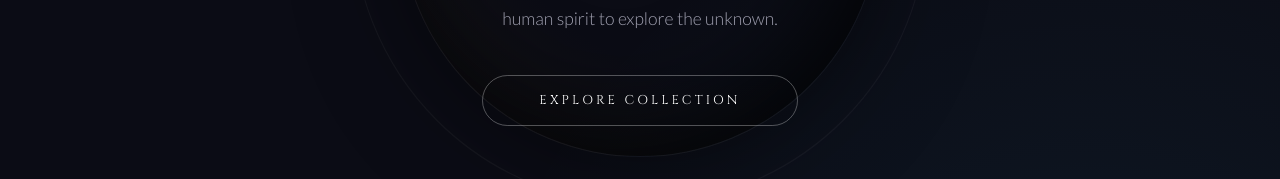
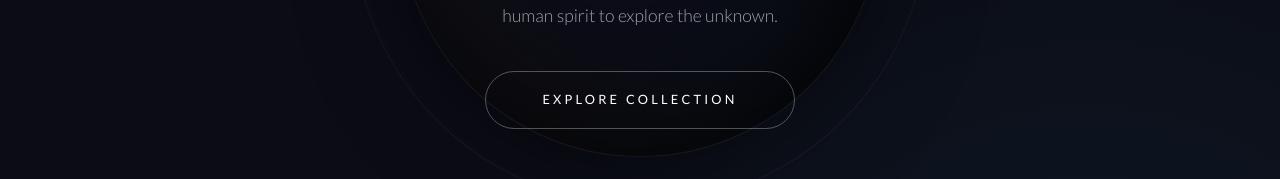
Before and after one commit to dmrusoff/musksmusk, a Next.js app: page / in a window 1280 px wide. Shown: the part 513-692 px from the top of the page. Built offline with nearby package versions, Linux system fonts and the light colour scheme.

Commit message:
Link Explore Collection button to products section

```diff
--- a/components/Hero.js
+++ b/components/Hero.js
@@ -13,9 +13,9 @@ export default function Hero() {
                     A collection of fragrances inspired by the indomitable <br />
                     human spirit to explore the unknown.
                 </p>
-                <button className={styles.cta}>
+                <a href="#products" className={styles.cta}>
                     Explore Collection
-                </button>
+                </a>
             </div>
             <div className={styles.background}>
                 <div className={styles.planet}></div>
--- a/components/Hero.module.css
+++ b/components/Hero.module.css
@@ -62,6 +62,7 @@
 }
 
 .cta {
+    display: inline-block;
     background: transparent;
     color: #fff;
     padding: 1rem 3.5rem;
```
